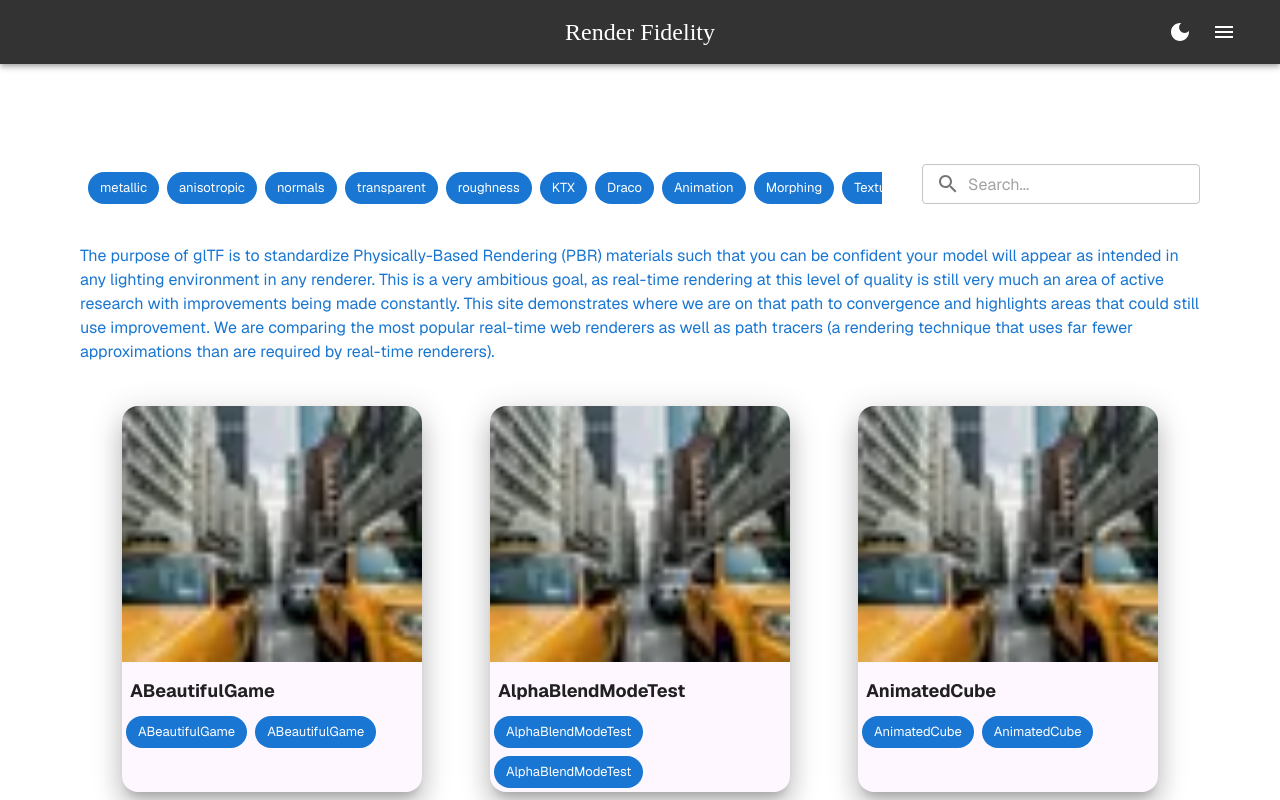
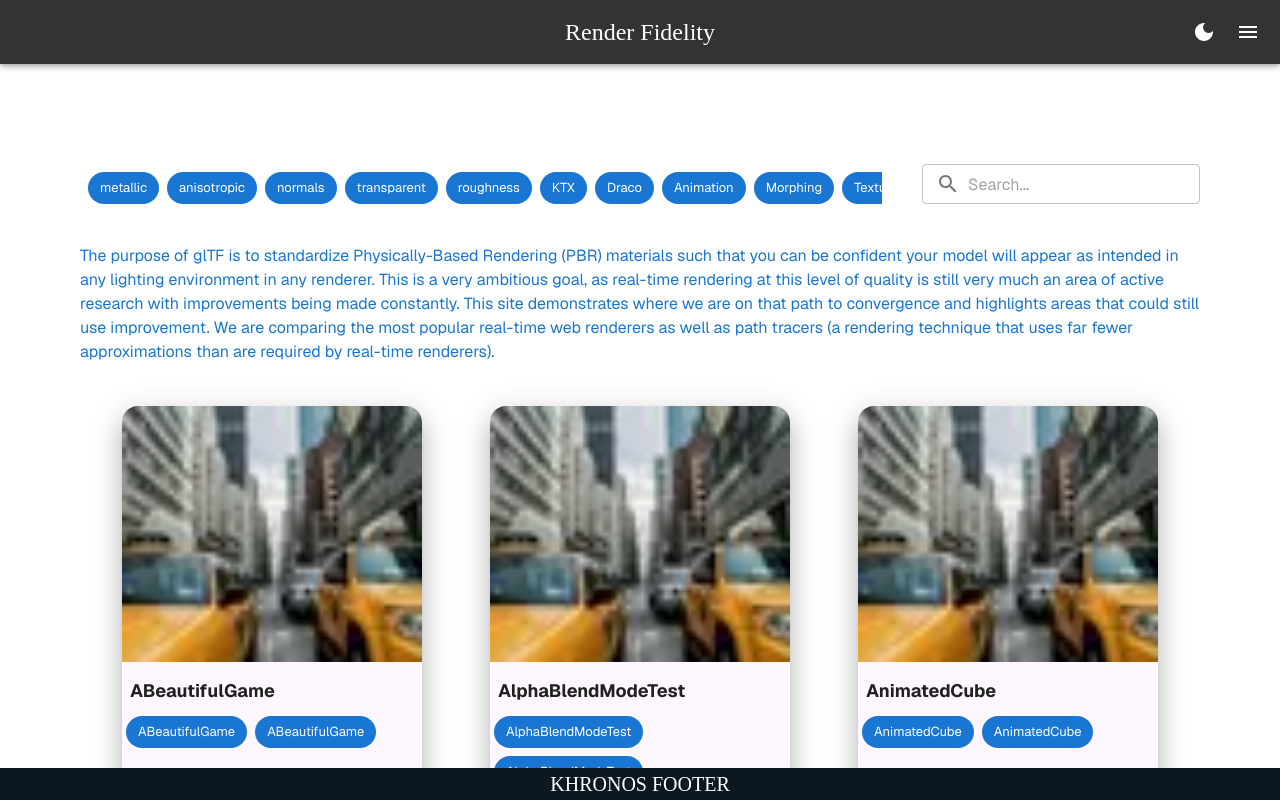
Before and after one commit to phasmatic3d/rfw, a Next.js app: page / in a window 1280 px wide. Shown: the top 800 px of the page. Built offline with nearby package versions, Linux system fonts and the light colour scheme; what @mui/material-nextjs would draw is missing.

Commit message:
Test fixed toolbar/footer layout

```diff
--- a/src/app/layout.tsx
+++ b/src/app/layout.tsx
@@ -6,7 +6,7 @@ import InitColorSchemeScript from '@mui/material/InitColorSchemeScript';
 import Header from '../components/Header'
 import theme from '../theme'
 import "./globals.css";
-import { Typography } from "@mui/material";
+import { Typography, Grid2 as Grid } from "@mui/material";
 import CssBaseline from '@mui/material/CssBaseline';
 
 const geistSans = Geist({
@@ -46,8 +46,10 @@ export default function RootLayout({
             <CssBaseline />
             <InitColorSchemeScript attribute="class" />
             <Header/>
+            <Grid style={{ height: "64px" }}></Grid>
             {children}
-            <footer style={{background:"#0D1720"}}>
+            <Grid style={{ height: "64px" }}></Grid>
+            <footer style={{position: "fixed", bottom: 0, left: 0, right: 0, background:"#0D1720"}}>
               <Typography variant="h6" style={{color: 'white', textAlign:'center'}}>KHRONOS FOOTER</Typography>
             </footer>
           </ThemeProvider>
--- a/src/components/Header.tsx
+++ b/src/components/Header.tsx
@@ -27,8 +27,8 @@ export default function Header() {
     }
 
     return (
-    <AppBar position="static">
-        <Toolbar style={{display:'flex', justifyContent: 'space-between', background: '#333333'}}>
+    <AppBar position="fixed">
+        <Toolbar style={{padding: 0, display:'flex', justifyContent: 'space-between', background: '#333333'}}>
             <Box flex={1}/>
             <Box flex={2} display='flex' justifyContent='space-around'>
                 <Typography variant="h5">
--- a/src/components/ModelCard.tsx
+++ b/src/components/ModelCard.tsx
@@ -17,7 +17,6 @@ export default function ModelCard({name}: ModelCardProps) {
                 style={{textAlign: "center", cursor: 'pointer', width:"100%", borderTopLeftRadius: '16px', borderTopRightRadius: '16px'}}
                 height={256}
                 width={256}
-                srcSet={`/thumbnails/original.thumb.webp`}
                 src={`/thumbnails/original.thumb.webp`}
                 alt={name}
                 loading="lazy"
```
